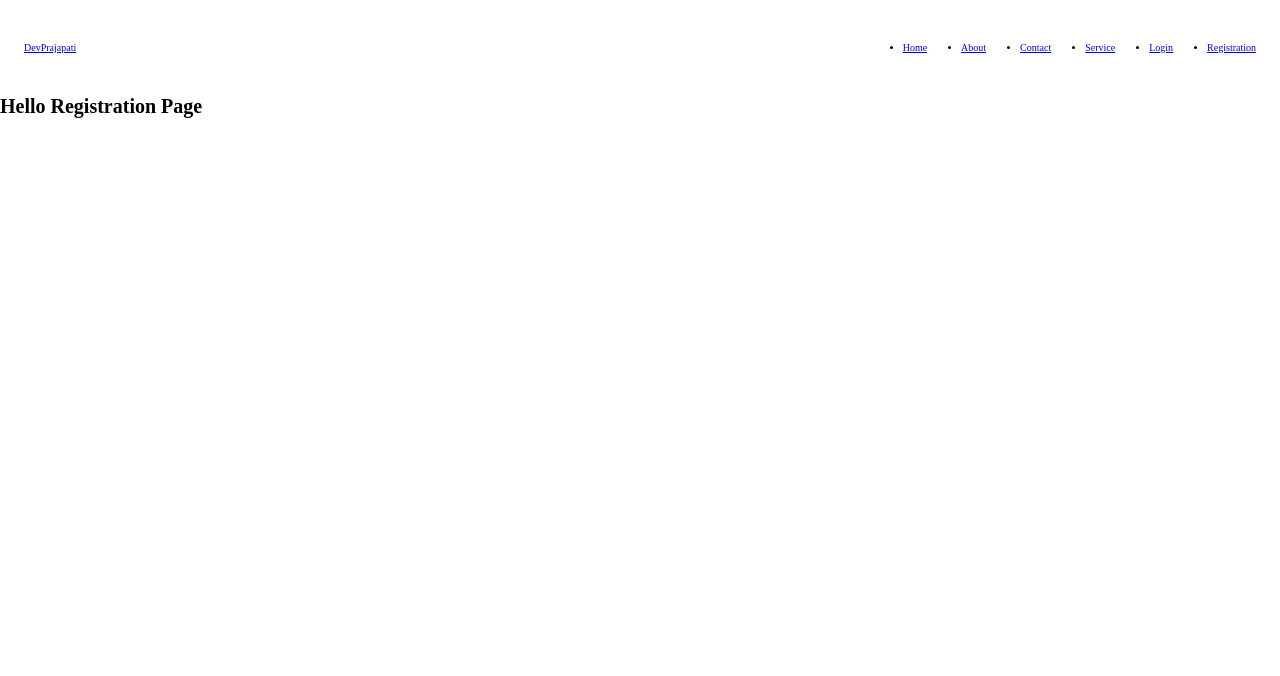
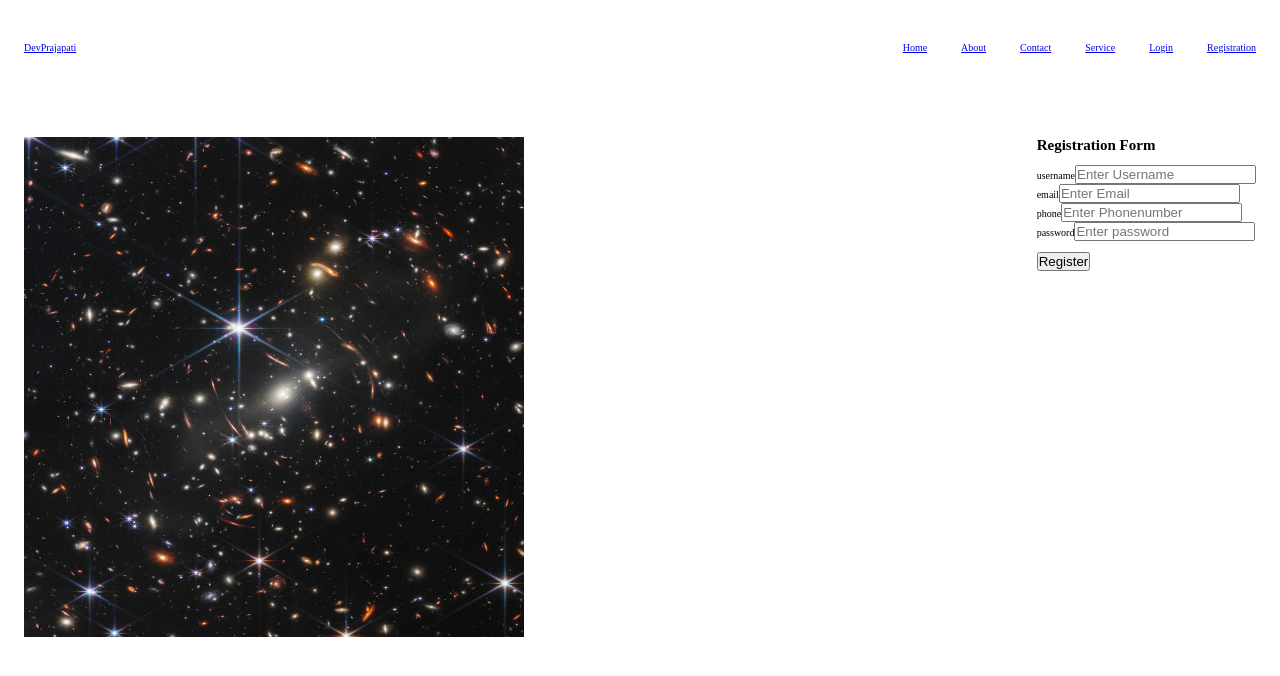
Before and after one commit to devv2705/MERN_Project, a React (Vite) app in the folder client/: page /registration in a window 1280 px wide. Shown: the top 676 px of the page. Built offline with nearby package versions, Linux system fonts and the light colour scheme.

Commit message:
registration and login page

```diff
--- a/client/src/components/Navbar.css
+++ b/client/src/components/Navbar.css
@@ -9,5 +9,7 @@ ul{
     display: flex;
     gap: 3.4rem;
 
-
 }
+li{
+    list-style: none;
+}
--- a/client/src/pages/Login.jsx
+++ b/client/src/pages/Login.jsx
@@ -1,3 +1,72 @@
+import { useState } from "react";
+
 export const Login=()=>{
-    return <h1>Hello Login Page</h1>
+
+    const [user,setUser]=useState({
+        email:"",
+        password:"",
+
+    })
+
+    const handleInput=(e)=>{
+        let name=e.target.name
+        let value=e.target.value
+
+        setUser({
+            ...user,
+            [name]:value,
+        })
+    }
+    const handleSubmit=(e)=>{
+        e.preventDefault();
+        alert(user)
+    }
+    return <>
+    <section>
+       <main>
+           <div className="section-registration">
+               <div className="container grid grid-two-cols">
+                   <div className="registration-image">
+                       <img src="/image/regi.jpg" alt="registation image" width="500" height="500" />
+                   </div>
+                   <div className="registration-form">
+                       <h1 className="main-heading">Registration Form</h1>
+                       <br />
+                       <form onSubmit={handleSubmit}>
+                           <div>
+                               <label htmlFor="email">email</label>
+                               <input
+                               type="email"
+                               name="email"
+                               placeholder="Enter Email"
+                               id="email"
+                               required
+                               autoComplete="off"
+                               value={user.email}
+                               onChange={handleInput}
+                               />
+
+                           </div>
+                           <div>
+                               <label htmlFor="password">password</label>
+                               <input type="password"
+                               name="password"
+                               placeholder="Enter password"
+                               id="password"
+                               required
+                               autoComplete="off"
+                               value={user.password}
+                               onChange={handleInput}
+                               />
+
+                           </div>
+                           <br />
+                           <button type="submit" className="btn btn-submit">Login</button>
+                       </form>
+                   </div>
+               </div>
+           </div>
+       </main>
+    </section>
+   </>
 };
--- a/client/src/pages/Registration.jsx
+++ b/client/src/pages/Registration.jsx
@@ -1,3 +1,91 @@
+import { useState } from "react";
+
 export const Registration=()=>{
-    return <h1>Hello Registration Page</h1>
+    const [user,setUser]=useState({
+        username:"",
+        email:"",
+        phone:"",
+        password:""
+
+    });
+
+    //handling the input value
+    const handleInput=(e) =>{
+        let name=e.target.name;
+        let value=e.target.value;
+
+        setUser({
+            ...user,
+            [name]:value,
+        })
+    }
+   const handleSubmit=(e)=> {
+
+    e.preventDefault();
+    alert(user)
+
+   }
+    return <>
+     <section>
+        <main>
+            <div className="section-registration">
+                <div className="container grid grid-two-cols">
+                    <div className="registration-image">
+                        <img src="/image/regi.jpg" alt="registation image" width="500" height="500" />
+                    </div>
+                    <div className="registration-form">
+                        <h1 className="main-heading">Registration Form</h1>
+                        <br />
+                        <form onSubmit={handleSubmit}>
+                            <div>
+                                <label htmlFor="username">username</label>
+                                <input type="text"
+                                name="username"
+                                placeholder="Enter Username"
+                                id="username"
+                                required
+                                autoComplete="off"
+                                value={user.username}
+                                onChange={handleInput}
+                                />
+
+                            </div>
+                            <div>
+                                <label htmlFor="email">email</label>
+                                <input
+                                type="email"
+                                name="email"
+                                placeholder="Enter Email"
+                                id="email"
+                                required
+                                autoComplete="off"
+                                value={user.email}
+                                onChange={handleInput}
+                                />
+
+                            </div>
+                            <div>
+                                <label htmlFor="phone">phone</label>
+                                <input type="number" name="phone" placeholder="Enter Phonenumber" id="phone" required autoComplete="off"
+                                value={user.phone}
+                                onChange={handleInput}/>
+
+                            </div>
+                            <div>
+                                <label htmlFor="password">password</label>
+                                <input type="password" name="password" placeholder="Enter password" id="password" required autoComplete="off"
+                                value={user.password}
+                                onChange={handleInput}
+                                />
+
+                            </div>
+                            <br />
+                            <button type="submit" className="btn btn-submit">Register</button>
+                        </form>
+                    </div>
+                </div>
+            </div>
+        </main>
+     </section>
+    </>
 };
```
Also changed, not shown: client/public/image/regi.jpg (added).
